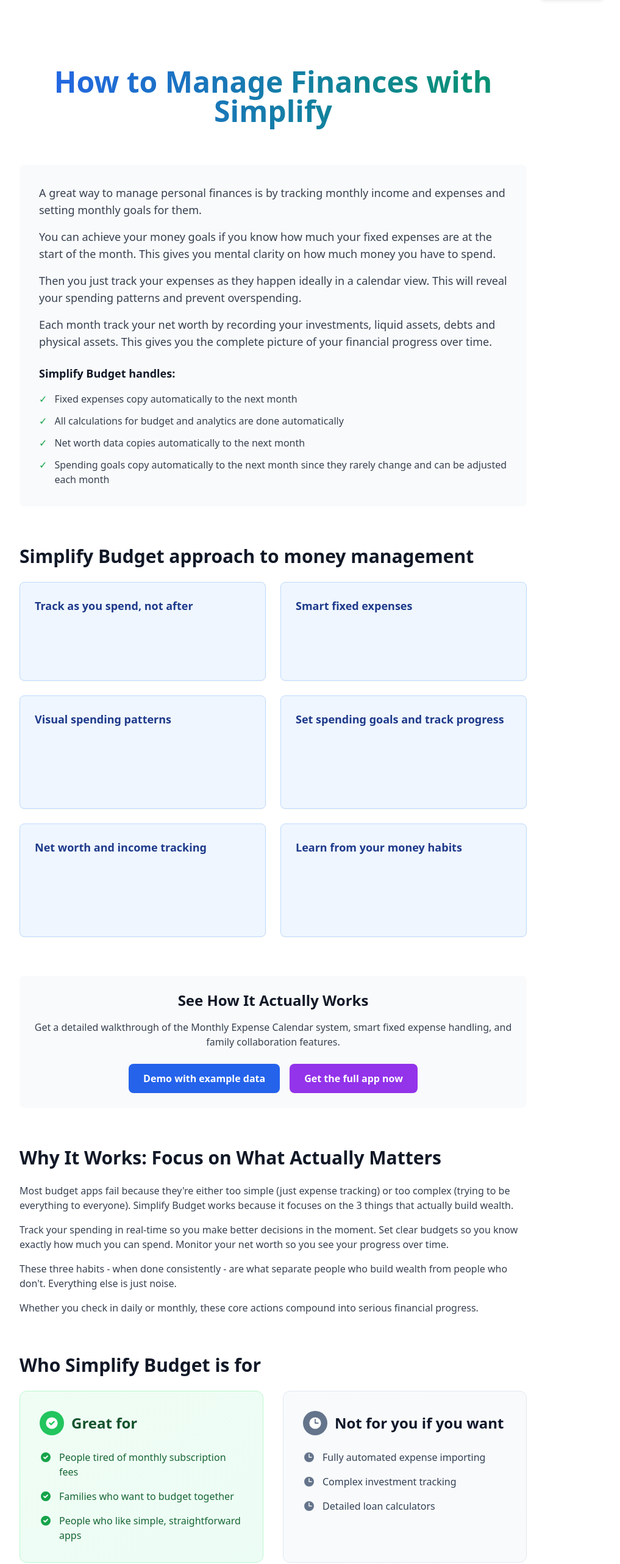
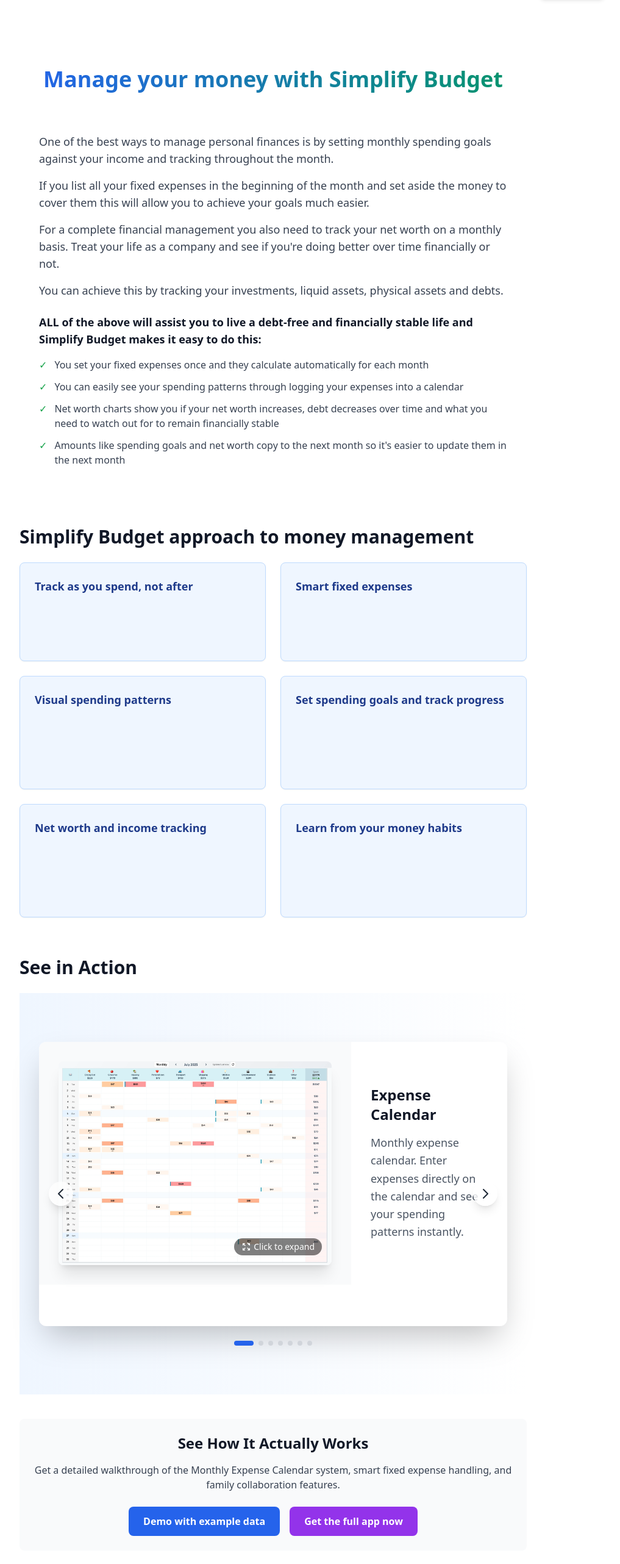
Before and after one commit to serdarsalim/personalfinance, a Next.js app: page /how-it-works in a window 1280 px wide. Shown: the part 58-2622 px from the top of the page at 61% size, without its empty margins (192-1209 px from the left). Built offline with nearby package versions, Linux system fonts and the light colour scheme.

Commit message:
updated landing page and how it works page

```diff
--- a/src/app/components/sections/AboutFounderSection.tsx
+++ b/src/app/components/sections/AboutFounderSection.tsx
@@ -25,7 +25,7 @@ export default function AboutFounderSection() {
                   I spent 9 years at Twitter leading global customer support training. I knew how to solve complex problems for millions of users.
                 </p>
                 <p>
-                  <span className="text-gray-900 font-semibold">But I couldn't solve my own budgeting problem.</span> Every budget app was either too simple or too complex. YNAB was too expensive, Mint shut down. So I built what I needed: a budget app that helps me save money and that I could stick with for years—not just a few weeks.
+                  <span className="text-gray-900 font-semibold">But I couldn't solve my own budgeting problem.</span> Every budget app was either too simple or too complex. YNAB was too expensive, Mint shut down. So I built what I needed: a budget app that helps me save money and that I could stick with for years and not just a few weeks.
                 </p>
               </div>
 
--- a/src/app/components/sections/FeatureCarousel.tsx
+++ b/src/app/components/sections/FeatureCarousel.tsx
@@ -3,7 +3,7 @@
 import { useState, useEffect, useRef } from 'react';
 import Image from 'next/image';
 
-export default function FeatureCarousel() {
+export default function FeatureCarousel({ hideTitle = false }: { hideTitle?: boolean }) {
   const [currentSlide, setCurrentSlide] = useState(0);
   const [isPaused, setIsPaused] = useState(false);
   const [fullscreenImage, setFullscreenImage] = useState<string | null>(null);
@@ -114,9 +114,11 @@ export default function FeatureCarousel() {
   return (
     <section className="bg-gradient-to-r from-blue-50 to-white py-20">
       <div className="max-w-6xl mx-auto px-4 sm:px-6 lg:px-8">
-        <h2 className="text-2xl sm:text-3xl font-bold mb-12 text-center text-transparent bg-clip-text bg-gradient-to-r from-blue-600 to-emerald-600">
-          See Simplify Budget in Action
-        </h2>
+        {!hideTitle && (
+          <h2 className="text-2xl sm:text-3xl font-bold mb-12 text-center text-transparent bg-clip-text bg-gradient-to-r from-blue-600 to-emerald-600">
+            See Simplify Budget in Action
+          </h2>
+        )}
 
         <div
           className="relative"
--- a/src/app/how-it-works/PhilosophyClient.tsx
+++ b/src/app/how-it-works/PhilosophyClient.tsx
@@ -10,6 +10,7 @@ const PhilosophyClient = () => {
   const sections = [
     { id: 'introduction', title: 'Getting Started' },
     { id: 'philosophy', title: 'Simplify Approach' },
+    { id: 'see-in-action', title: 'See in Action' },
     { id: 'results', title: 'Why It Works' },
     { id: 'who-for', title: 'Who It\'s For' },
     { id: 'simple-beats-complex', title: 'Simple beats complex' },
@@ -62,7 +63,7 @@ const PhilosophyClient = () => {
       {showSidebar && (
         <div className="hidden 2xl:block fixed top-1/2 transform -translate-y-1/2 z-40" style={{left: 'calc((100vw - 1024px) / 2 - 280px)'}}>
         <div className="bg-white rounded-lg shadow-lg border p-4 w-64">
-          <h3 className="text-sm font-bold mb-3 text-gray-900">Quick Navigation</h3>
+          <h3 className="text-sm font-bold mb-3 text-gray-900">How it works</h3>
           <nav className="space-y-2">
             {sections.map((section) => (
               <button
@@ -106,7 +107,7 @@ const PhilosophyClient = () => {
         <div className="absolute left-4 top-16 bottom-16 bg-white shadow-xl rounded-lg w-auto min-w-[200px]">
           <div className="p-6 h-full flex flex-col">
             <div className="flex items-center justify-between mb-6">
-              <h3 className="text-lg font-bold text-gray-900">Navigation</h3>
+              <h3 className="text-lg font-bold text-gray-900">How it works</h3>
               <button
                 onClick={() => setIsMobileMenuOpen(false)}
                 className="text-gray-400 hover:text-gray-600"
--- a/src/app/how-it-works/page.tsx
+++ b/src/app/how-it-works/page.tsx
@@ -3,14 +3,15 @@ import BreadcrumbSchema from '../components/BreadcrumbSchema';
 import ArticleSchema from '../components/ArticleSchema';
 import PhilosophyClient from './PhilosophyClient';
 import { Metadata } from 'next';
+import FeatureCarousel from '../components/sections/FeatureCarousel';
 export const dynamic = 'force-dynamic';
 
 export const metadata: Metadata = {
-  title: 'How to Manage Finances with Simplify Budget - Complete Guide',
+  title: 'Manage your money with Simplify Budget - Complete Guide',
   description: 'Learn how to manage your finances effectively with Simplify Budget. Smart automation, visual expense tracking, and net worth monitoring made simple.',
   keywords: 'how simplify budget works, financial management app, smart budgeting, expense tracking, net worth tracking, budget calendar, family budgeting, google sheets budget',
   openGraph: {
-    title: 'How to Manage Finances with Simplify Budget - Complete Guide',
+    title: 'Manage your money with Simplify Budget - Complete Guide',
     description: 'Learn how to manage your finances effectively with Simplify Budget. Smart automation, visual expense tracking, and net worth monitoring made simple.',
     url: 'https://simplifybudget.com/how-it-works',
     siteName: 'Simplify Budget',
@@ -27,7 +28,7 @@ export const metadata: Metadata = {
   },
   twitter: {
     card: 'summary_large_image',
-    title: 'How to Manage Finances with Simplify Budget - Complete Guide',
+    title: 'Manage your money with Simplify Budget - Complete Guide',
     description: 'Learn how to manage your finances effectively with Simplify Budget. Smart automation, visual expense tracking, and net worth monitoring made simple.',
     images: ['https://simplifybudget.com/simplifybudget.jpg'],
   },
@@ -41,11 +42,11 @@ const Loading = () => <div className="min-h-screen flex items-center justify-cen
 const ArticleContent = () => (
   <>
     {/* Hero Section */}
-    <section className="bg-white pt-24 pb-8">
+    <section className="bg-white pt-24 pb-4">
       <div className="max-w-4xl mx-auto px-4 sm:px-6 lg:px-8">
         <div className="text-center">
-          <h1 className="text-4xl sm:text-5xl font-bold mb-6 bg-clip-text text-transparent bg-gradient-to-r from-blue-600 to-emerald-600 leading-tight pb-2">
-          How to Manage Finances with Simplify
+          <h1 className="text-3xl sm:text-4xl font-bold mb-3 bg-clip-text text-transparent bg-gradient-to-r from-blue-600 to-emerald-600 leading-tight pb-2">
+            Manage your money with Simplify Budget
           </h1>
         </div>
       </div>
@@ -63,41 +64,41 @@ const ArticleContent = () => (
         {/* Introduction */}
         <section id="introduction" className="mb-16">
 
-          <div className="bg-gray-50 p-8 rounded-lg">
+          <div className="p-8 rounded-lg">
             <p className="text-gray-700 text-lg mb-4">
-              A great way to manage personal finances is by tracking monthly income and expenses and setting monthly goals for them.
+              One of the best ways to manage personal finances is by setting monthly spending goals against your income and tracking throughout the month.
             </p>
 
             <p className="text-gray-700 text-lg mb-4">
-              You can achieve your money goals if you know how much your fixed expenses are at the start of the month. This gives you mental clarity on how much money you have to spend.
+              If you list all your fixed expenses in the beginning of the month and set aside the money to cover them this will allow you to achieve your goals much easier.
             </p>
 
             <p className="text-gray-700 text-lg mb-4">
-              Then you just track your expenses as they happen ideally in a calendar view. This will reveal your spending patterns and prevent overspending.
+              For a complete financial management you also need to track your net worth on a monthly basis. Treat your life as a company and see if you're doing better over time financially or not.
             </p>
 
             <p className="text-gray-700 text-lg mb-6">
-              Each month track your net worth by recording your investments, liquid assets, debts and physical assets. This gives you the complete picture of your financial progress over time.
+              You can achieve this by tracking your investments, liquid assets, physical assets and debts.
             </p>
 
-            <h3 className="text-lg font-bold text-gray-900 mb-4">Simplify Budget handles:</h3>
+            <h3 className="text-lg font-bold text-gray-900 mb-4">ALL of the above will assist you to live a debt-free and financially stable life and Simplify Budget makes it easy to do this:</h3>
 
             <ul className="space-y-3">
               <li className="flex items-start">
                 <span className="text-green-600 mr-3">✓</span>
-                <span className="text-gray-700">Fixed expenses copy automatically to the next month</span>
+                <span className="text-gray-700">You set your fixed expenses once and they calculate automatically for each month</span>
               </li>
               <li className="flex items-start">
                 <span className="text-green-600 mr-3">✓</span>
-                <span className="text-gray-700">All calculations for budget and analytics are done automatically</span>
+                <span className="text-gray-700">You can easily see your spending patterns through logging your expenses into a calendar</span>
               </li>
               <li className="flex items-start">
                 <span className="text-green-600 mr-3">✓</span>
-                <span className="text-gray-700">Net worth data copies automatically to the next month</span>
+                <span className="text-gray-700">Net worth charts show you if your net worth increases, debt decreases over time and what you need to watch out for to remain financially stable</span>
               </li>
               <li className="flex items-start">
                 <span className="text-green-600 mr-3">✓</span>
-                <span className="text-gray-700">Spending goals copy automatically to the next month since they rarely change and can be adjusted each month</span>
+                <span className="text-gray-700">Amounts like spending goals and net worth copy to the next month so it's easier to update them in the next month</span>
               </li>
             </ul>
           </div>
@@ -155,9 +156,14 @@ const ArticleContent = () => (
         </section>
 
 
-        {/* The App */}
-        <section id="the-app" className="mb-16">
-          <div className="bg-gray-50 p-6 rounded-lg text-center">
+        {/* See in Action */}
+        <section id="see-in-action" className="mb-16">
+          <h2 className="text-3xl font-bold mb-6 text-gray-900">See in Action</h2>
+          <div className="mt-4">
+            <FeatureCarousel hideTitle />
+          </div>
+
+          <div className="bg-gray-50 p-6 rounded-lg text-center mt-10">
             <h3 className="text-2xl font-bold mb-4 text-gray-900">See How It Actually Works</h3>
             <p className="text-gray-700 mb-6">
               Get a detailed walkthrough of the Monthly Expense Calendar system, smart fixed expense handling, and family collaboration features.
@@ -185,16 +191,26 @@ const ArticleContent = () => (
 
           <div className="mb-8">
             <p className="text-gray-700 mb-4">
-              Most budget apps fail because they're either too simple (just expense tracking) or too complex (trying to be everything to everyone). Simplify Budget works because it focuses on the 3 things that actually build wealth.
+              Simplify Budget works because it focuses on the 3 areas that actually build wealth:
+            </p>
+
+            <ol className="list-decimal list-inside text-gray-700 space-y-2 mb-4">
+              <li>
+                Focus on tracking variable spending after fixed expenses so you make better decisions in the moment.
+              </li>
+              <li>
+                Set clear budget and saving goal for the spending categories so you have a better spending discipline
+              </li>
+              <li>
+                Monitor your net worth so you see how your financial life is evolving through time.
+              </li>
+            </ol>
+
+            <p className="text-gray-700 mb-4">
+              These three habits separate people who build wealth from people who don't.
             </p>
             <p className="text-gray-700 mb-4">
-              Track your spending in real-time so you make better decisions in the moment. Set clear budgets so you know exactly how much you can spend. Monitor your net worth so you see your progress over time.
-            </p>
-            <p className="text-gray-700 mb-4">
-              These three habits - when done consistently - are what separate people who build wealth from people who don't. Everything else is just noise.
-            </p>
-            <p className="text-gray-700 mb-4">
-              Whether you check in daily or monthly, these core actions compound into serious financial progress.
+              Whether you check in daily or monthly, these core actions compound into serious financial stability you deserve in your life.
             </p>
           </div>
         </section>
@@ -203,7 +219,7 @@ const ArticleContent = () => (
         <section id="who-for" className="mb-16">
           <h2 className="text-3xl font-bold mb-6 text-gray-900">Who Simplify Budget is for</h2>
 
-          <div className="grid md:grid-cols-2 gap-8 mb-8">
+          <div className="grid grid-cols-1 gap-8 mb-8">
             <div className="bg-gradient-to-br from-green-50 to-emerald-50 border border-green-200 p-8 rounded-xl">
               <div className="flex items-center mb-6">
                 <div className="bg-green-500 rounded-full p-2 mr-3">
@@ -218,53 +234,23 @@ const ArticleContent = () => (
                   <svg className="w-5 h-5 text-green-600 mr-3 mt-0.5 flex-shrink-0" fill="currentColor" viewBox="0 0 20 20">
                     <path fillRule="evenodd" d="M10 18a8 8 0 100-16 8 8 0 000 16zm3.707-9.293a1 1 0 00-1.414-1.414L9 10.586 7.707 9.293a1 1 0 00-1.414 1.414l2 2a1 1 0 001.414 0l4-4z" clipRule="evenodd" />
                   </svg>
-                  <span className="text-green-800">People tired of monthly subscription fees</span>
+                  <span className="text-green-800">People tired of monthly subscription fees: Simplify Budget is one-time pay only and you'll get lifetime free updates.</span>
                 </li>
                 <li className="flex items-start">
                   <svg className="w-5 h-5 text-green-600 mr-3 mt-0.5 flex-shrink-0" fill="currentColor" viewBox="0 0 20 20">
                     <path fillRule="evenodd" d="M10 18a8 8 0 100-16 8 8 0 000 16zm3.707-9.293a1 1 0 00-1.414-1.414L9 10.586 7.707 9.293a1 1 0 00-1.414 1.414l2 2a1 1 0 001.414 0l4-4z" clipRule="evenodd" />
                   </svg>
-                  <span className="text-green-800">Families who want to budget together</span>
+                  <span className="text-green-800">Families who want to budget together: Your data is saved on a spreadsheet you have full access to on your Google Drive. You can share the sheet with other people and track together on the same sheet.</span>
                 </li>
                 <li className="flex items-start">
                   <svg className="w-5 h-5 text-green-600 mr-3 mt-0.5 flex-shrink-0" fill="currentColor" viewBox="0 0 20 20">
                     <path fillRule="evenodd" d="M10 18a8 8 0 100-16 8 8 0 000 16zm3.707-9.293a1 1 0 00-1.414-1.414L9 10.586 7.707 9.293a1 1 0 00-1.414 1.414l2 2a1 1 0 001.414 0l4-4z" clipRule="evenodd" />
                   </svg>
-                  <span className="text-green-800">People who like simple, straightforward apps</span>
+                  <span className="text-green-800">People who like simple, straightforward apps: The app login is via Google in the browser. You don't need to download any software and it works on all browsers on any device instantly.</span>
                 </li>
               </ul>
             </div>
 
-            <div className="bg-gradient-to-br from-slate-50 to-gray-50 border border-slate-200 p-8 rounded-xl">
-              <div className="flex items-center mb-6">
-                <div className="bg-slate-500 rounded-full p-2 mr-3">
-                  <svg className="w-6 h-6 text-white" fill="currentColor" viewBox="0 0 20 20">
-                    <path fillRule="evenodd" d="M10 18a8 8 0 100-16 8 8 0 000 16zm.75-13a.75.75 0 00-1.5 0v5c0 .414.336.75.75.75h4a.75.75 0 000-1.5h-3.25V5z" clipRule="evenodd" />
-                  </svg>
-                </div>
-                <h3 className="text-2xl font-bold text-slate-900">Not for you if you want</h3>
-              </div>
-              <ul className="space-y-4">
-                <li className="flex items-start">
-                  <svg className="w-5 h-5 text-slate-500 mr-3 mt-0.5 flex-shrink-0" fill="currentColor" viewBox="0 0 20 20">
-                    <path fillRule="evenodd" d="M10 18a8 8 0 100-16 8 8 0 000 16zm.75-13a.75.75 0 00-1.5 0v5c0 .414.336.75.75.75h4a.75.75 0 000-1.5h-3.25V5z" clipRule="evenodd" />
-                  </svg>
-                  <span className="text-slate-700">Fully automated expense importing</span>
-                </li>
-                <li className="flex items-start">
-                  <svg className="w-5 h-5 text-slate-500 mr-3 mt-0.5 flex-shrink-0" fill="currentColor" viewBox="0 0 20 20">
-                    <path fillRule="evenodd" d="M10 18a8 8 0 100-16 8 8 0 000 16zm.75-13a.75.75 0 00-1.5 0v5c0 .414.336.75.75.75h4a.75.75 0 000-1.5h-3.25V5z" clipRule="evenodd" />
-                  </svg>
-                  <span className="text-slate-700">Complex investment tracking</span>
-                </li>
-                <li className="flex items-start">
-                  <svg className="w-5 h-5 text-slate-500 mr-3 mt-0.5 flex-shrink-0" fill="currentColor" viewBox="0 0 20 20">
-                    <path fillRule="evenodd" d="M10 18a8 8 0 100-16 8 8 0 000 16zm.75-13a.75.75 0 00-1.5 0v5c0 .414.336.75.75.75h4a.75.75 0 000-1.5h-3.25V5z" clipRule="evenodd" />
-                  </svg>
-                  <span className="text-slate-700">Detailed loan calculators</span>
-                </li>
-              </ul>
-            </div>
           </div>
         </section>
 
--- a/src/app/page.tsx
+++ b/src/app/page.tsx
@@ -5,10 +5,6 @@ import FAQSchema from './components/FAQSchema';
 
 // Dynamically import components with error boundaries
 const TemplateSection = dynamic(() => import("./components/sections/TemplateSection"), {
-  ssr: true,
-  loading: () => <SectionLoader />
-});
-const FeatureCarousel = dynamic(() => import("./components/sections/FeatureCarousel"), {
   ssr: true,
   loading: () => <SectionLoader />
 });
@@ -75,7 +71,6 @@ export default function Home() {
       <AboutFounderSection />
       <WhySimplifySection />
       <TemplateSection />
-      <FeatureCarousel />
       <FAQSection />
       <FAQSchema />
     </main>
```
